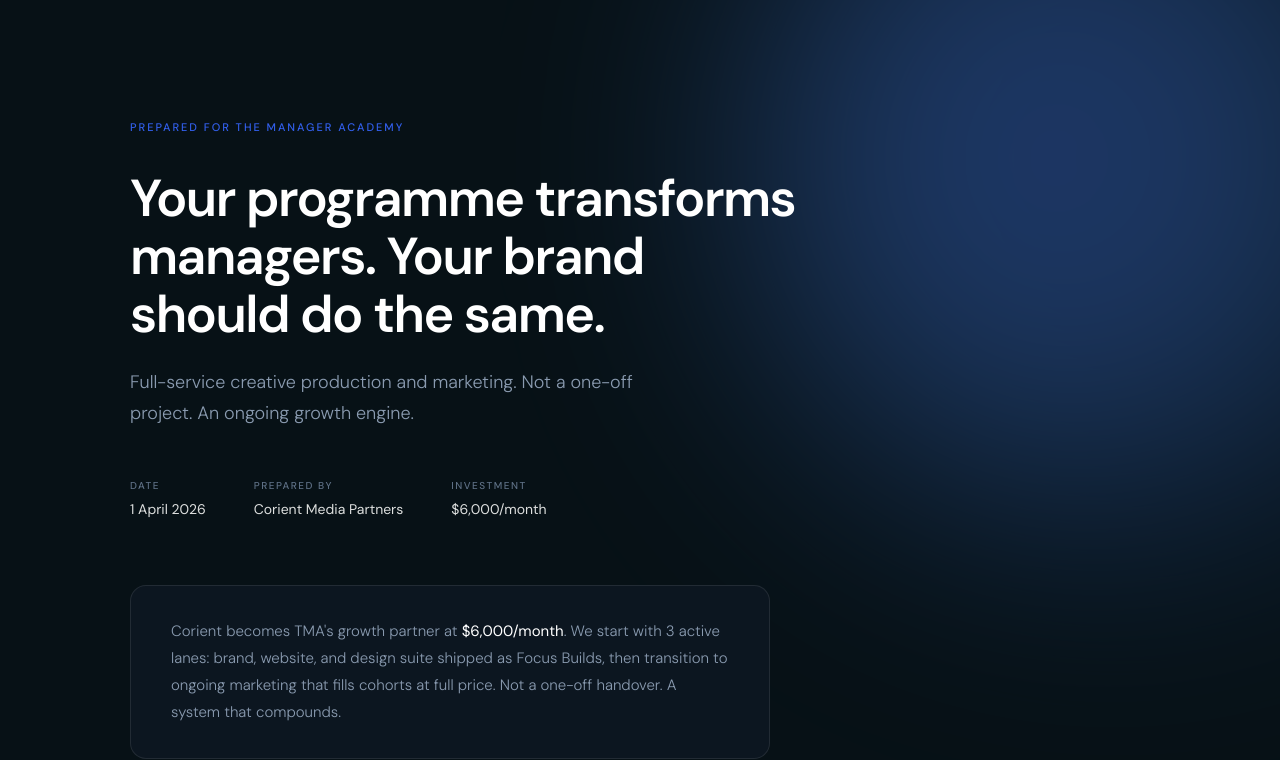
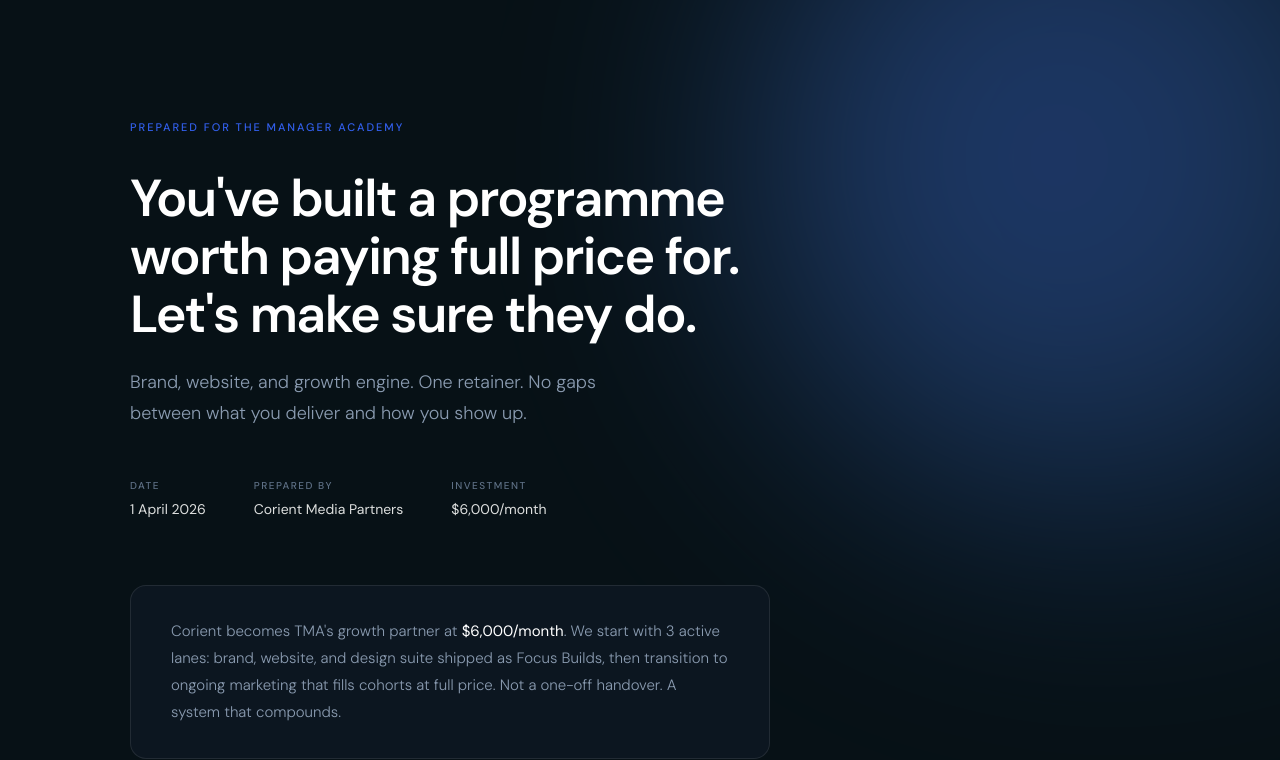
Before and after one commit to amberatorala/corient-tma, a plain HTML site: page index.html in a window 1280 px wide. Shown: the part 62-822 px from the top of the page. Drawn offline with Linux system fonts and the light colour scheme.

Commit message:
fix: hero copy, footer logo aspect ratio

```diff
--- a/index.html
+++ b/index.html
@@ -483,7 +483,7 @@
 
   .footer-brand { display: flex; flex-direction: column; gap: 8px; }
 
-  .footer-brand img { height: 20px; width: auto; opacity: 0.4; }
+  .footer-brand img { height: 18px; width: auto; opacity: 0.4; display: block; }
 
   .footer-tagline {
     font-size: 13px; font-weight: 300; color: var(--light);
@@ -606,8 +606,8 @@
   <div class="hero-orb"></div>
   <div class="container">
     <span class="hero-label fade-in">Prepared for The Manager Academy</span>
-    <h1 class="hero-title fade-in">Your programme transforms managers. Your brand should do the same.</h1>
-    <p class="hero-subtitle fade-in">Full-service creative production and marketing. Not a one-off project. An ongoing growth engine.</p>
+    <h1 class="hero-title fade-in">You've built a programme worth paying full price for. Let's make sure they do.</h1>
+    <p class="hero-subtitle fade-in">Brand, website, and growth engine. One retainer. No gaps between what you deliver and how you show up.</p>
 
     <div class="hero-meta fade-in">
       <div class="hero-meta-item">
```
